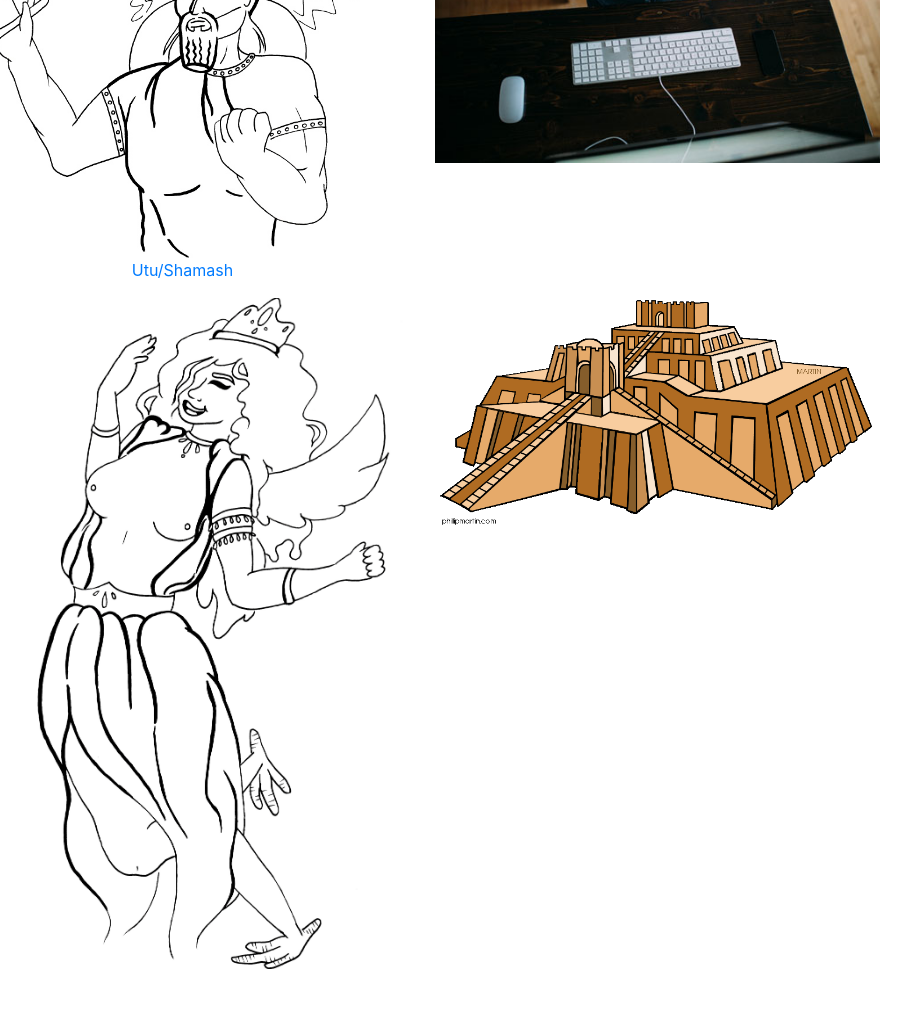
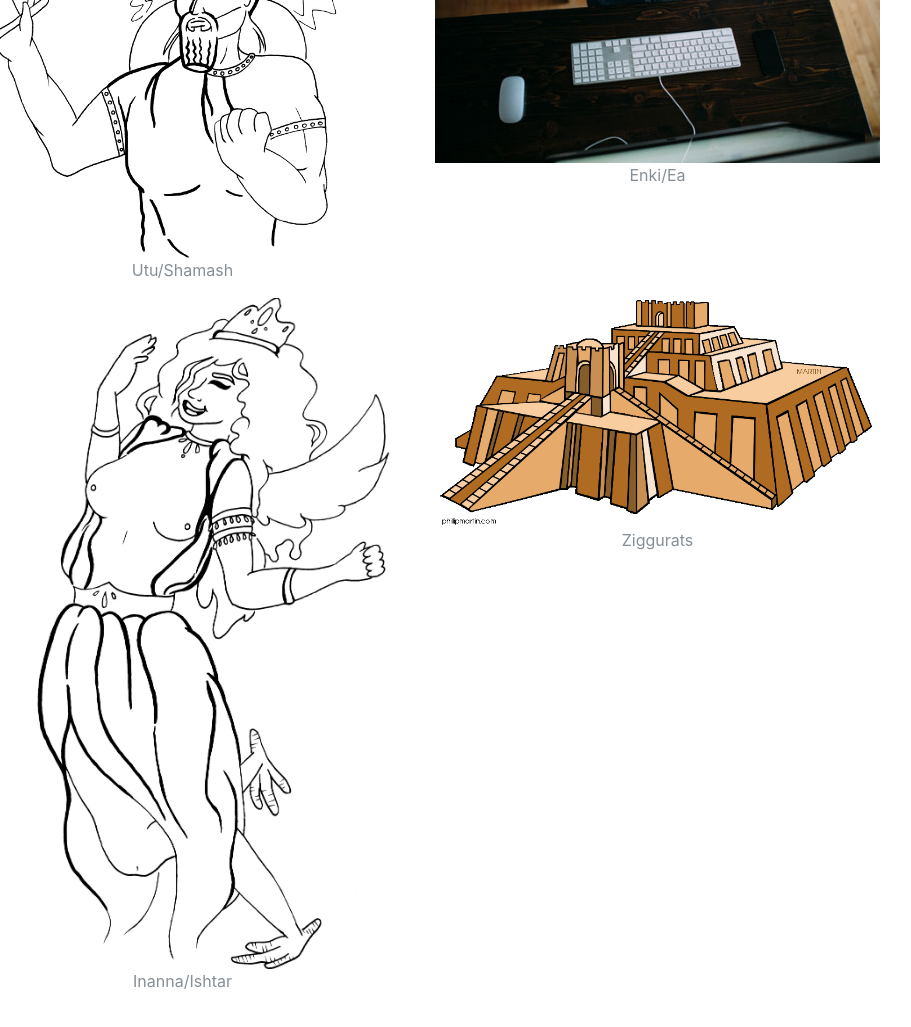
Before and after one commit to Leofeles/Mesopotamia-Heritage-Jam, a website with bundled scripts: page index.html in a window 1280 px wide. Shown: the part 2256-3283 px from the top of the page, without its empty margins (220-1131 px from the left). Built offline with nearby package versions, Linux system fonts and the light colour scheme; grey boxes are pictures that could not be loaded; files whose address does not match are found by name.

Commit message:
Update index.html

```diff
--- a/index.html
+++ b/index.html
@@ -169,7 +169,7 @@
                 <div class="Gods-item">
                   <a href="#">
                     <img class="img-portfolio img-fluid" src="img/Sun god .jpg">
-                    <p> Utu/Shamash </p>
+                    <p class="text-muted"> Utu/Shamash </p>
                   </a>
                 </div>
               </div>
@@ -177,6 +177,7 @@
                 <div class="portfolio-item">
                   <a href="#">
                     <img class="img-portfolio img-fluid" src="img/portfolio-2.jpg">
+                    <p class="text-muted">Enki/Ea</p>
                   </a>
                 </div>
               </div>
@@ -184,6 +185,7 @@
                 <div class="portfolio-item">
                   <a href="#">
                     <img class="img-portfolio img-fluid" src="img/love god.jpg">
+                     <p class="text-muted">Inanna/Ishtar</p>
                   </a>
                 </div>
               </div>
@@ -191,6 +193,7 @@
                 <div class="portfolio-item">
                   <a href="#">
                     <img class="img-portfolio img-fluid" src="img/portfolio-4.jpg.gif">
+                     <p class="text-muted">Ziggurats</p>
                   </a>
                 </div>
               </div>
```
